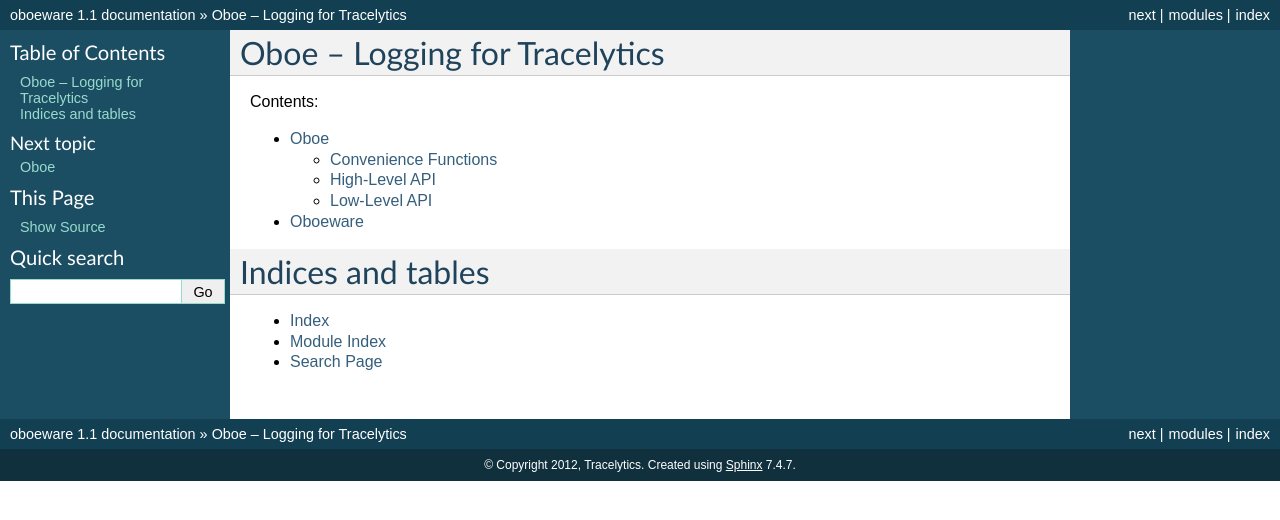
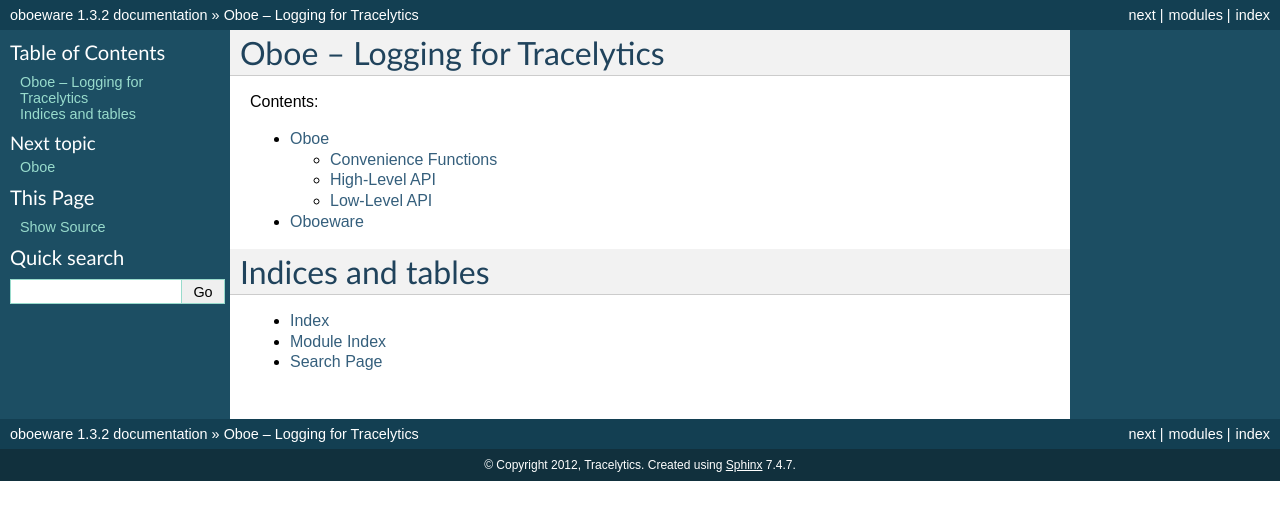
Before and after one commit to appneta/python-traceview, a Sphinx documentation site: the page built from doc/index.rst, in a window 1280 px wide. Shown: the top 520 px of the page. Built offline with Sphinx 7.4.7, drawn with Linux system fonts in a browser that asks for light colours.

Commit message:
[release] bump version to 1.3.3

```diff
--- a/doc/conf.py
+++ b/doc/conf.py
@@ -49,9 +49,9 @@
 # built documents.
 #
 # The short X.Y version.
-version = '1.1'
+version = '1.3'
 # The full version, including alpha/beta/rc tags.
-release = '1.1'
+release = '1.3.2'
 
 # The language for content autogenerated by Sphinx. Refer to documentation
 # for a list of supported languages.
--- a/oboe/__init__.py
+++ b/oboe/__init__.py
@@ -26,7 +26,7 @@
                "and liboboe-dev installed, running in no-op mode.  Tracing disabled. "
                "Contact support@tracelytics.com if this is unexpected.")
 
-__version__ = '1.3.2'
+__version__ = '1.3.3'
 __all__ = ['config', 'Context', 'UdpReporter', 'Event']
 
 # configuration defaults
--- a/oboeware/__init__.py
+++ b/oboeware/__init__.py
@@ -5,5 +5,5 @@
 """
 from middleware import OboeMiddleware
 
-__version__ = '1.3.2'
+__version__ = '1.3.3'
 __all__ = ('OboeMiddleware', 'djangoware', 'async', 'tornado', '__version__')
--- a/setup.py
+++ b/setup.py
@@ -6,7 +6,7 @@
 
 import distutils.ccompiler
 from setuptools import setup, Extension
-version = '1.3.2'
+version = '1.3.3'
 
 # conditionally build extensions if liboboe and liboboe-dev are available on this platform
 # otherwise, will function in no-op mode: no tracing, but all API endpoints available
```
